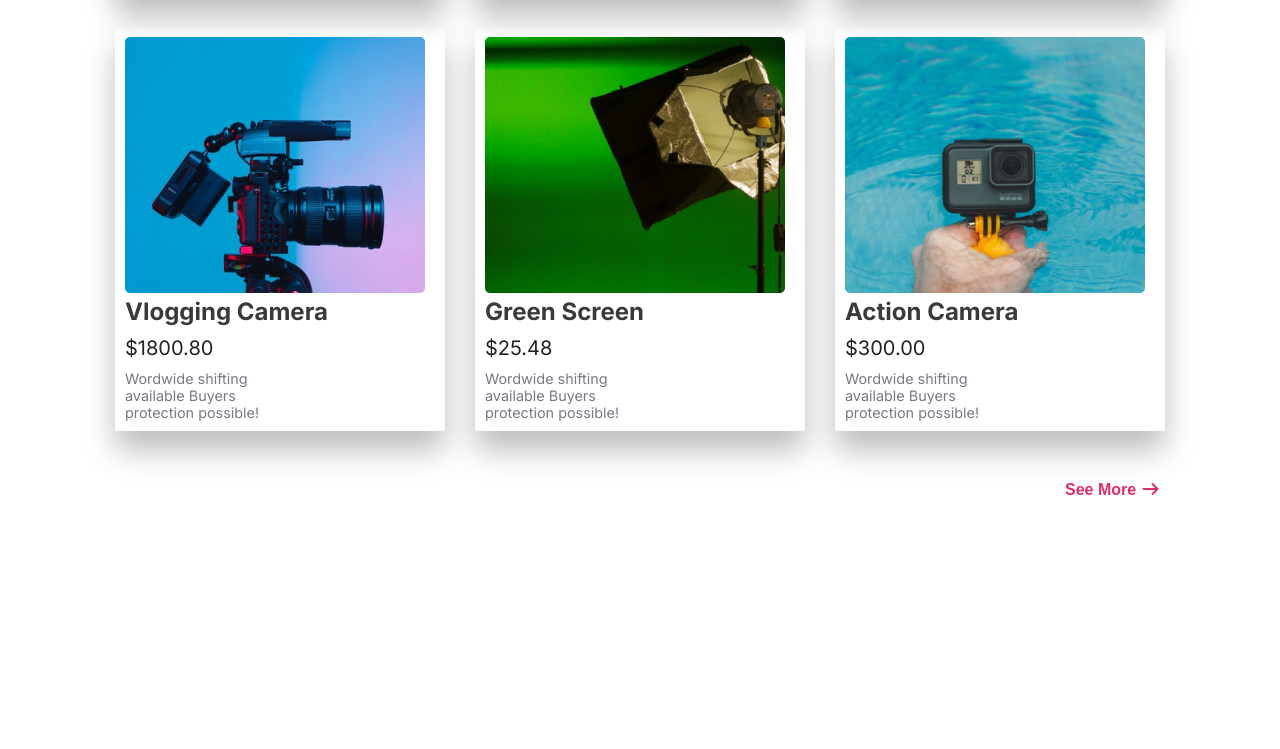
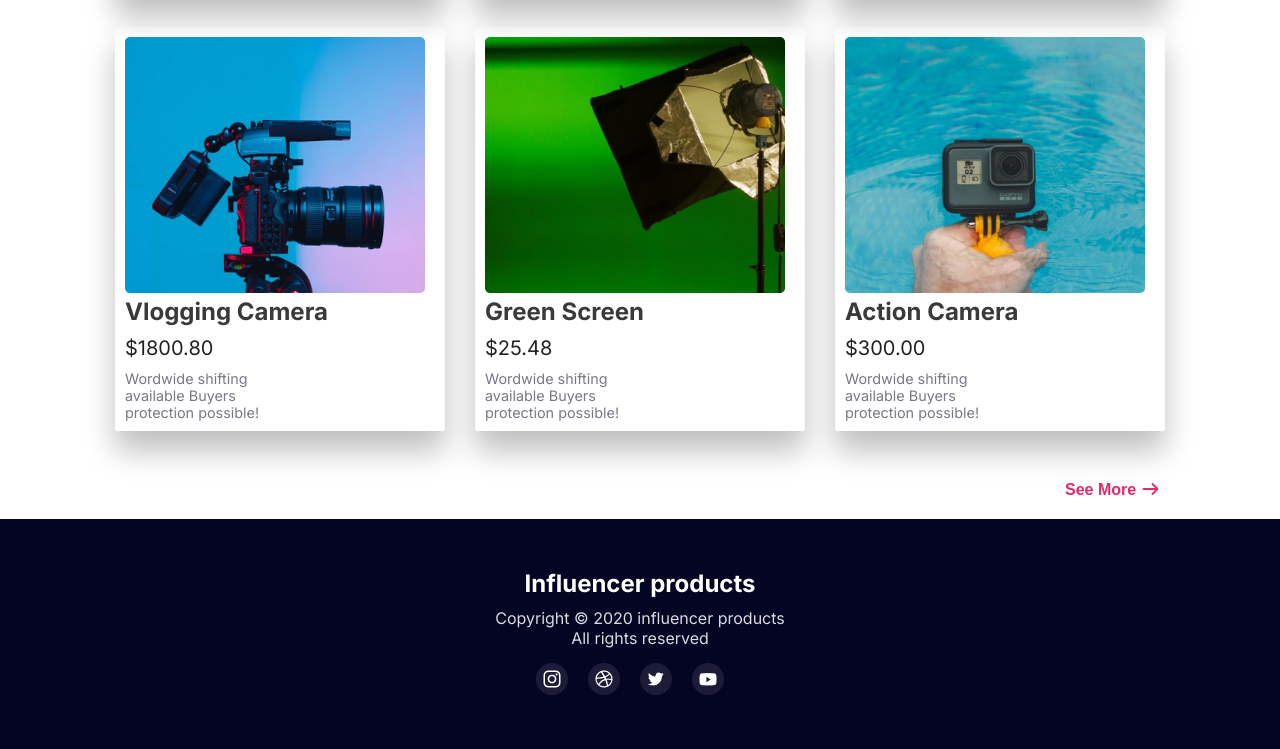
Before and after one commit to Sakibur59/influencer-product-practice, a plain HTML site: page index.html in a window 1280 px wide. Shown: the part 1728-2477 px from the top of the page. Before the commit the page ends 2227 px from the top, so only its background shows below. Drawn offline with Linux system fonts and the light colour scheme.

Commit message:
footer part added

```diff
--- a/index.html
+++ b/index.html
@@ -105,7 +105,11 @@
         </section>
     </main>
     <footer>
-
+        <div class="footer-details">
+            <h2>Influencer products</h2>
+            <p>Copyright &copy; 2020  influencer products<br>All rights reserved</p>
+            <img src="icons/Instagram.png" alt=""><img src="icons/Dribbble.png" alt=""><img src="icons/Twitter.png" alt=""><img src="icons/Youtube.png" alt="">
+        </div>
     </footer>
 </body>
 </html>
--- a/style.css
+++ b/style.css
@@ -124,12 +124,34 @@ header{
 .btn-2{
     margin-top: 50px;
     margin-left: 950px;
+    margin-bottom: 20px;
     background: none;
     border: none;
     color: #E02C6D;
     font-size: 1rem;
     font-weight: bold;
     cursor: pointer;
+}
+footer{
+    background-color: rgb(4, 4, 35);
+}
+.footer-details{
+    padding: 50px;
+    text-align: center;
+}
+.footer-details h2{
+    font-size: 1.5rem;
+    color: #ffffff;
+    margin-bottom: 10px;
+}
+
+.footer-details p{
+    color: #D9DBE1;
+    margin-bottom: 5px;
+}
+.footer-details img{
+    margin-top: 10px;
+    margin-right: 20px;
 }
 @media screen and (max-width:576px) {
     .navbar,.nav-menu {
@@ -162,8 +184,8 @@ header{
 
    }
    .card-info{
-    margin-left: 50px;
-    padding: 20px;
+    margin: 5px;
+    padding: 10px;
    }
    .card-info img{
     width: 100%;
```
Also changed, not shown: icons/Dribbble.png (added), icons/Instagram.png (added), icons/Twitter.png (added), icons/Youtube.png (added).
